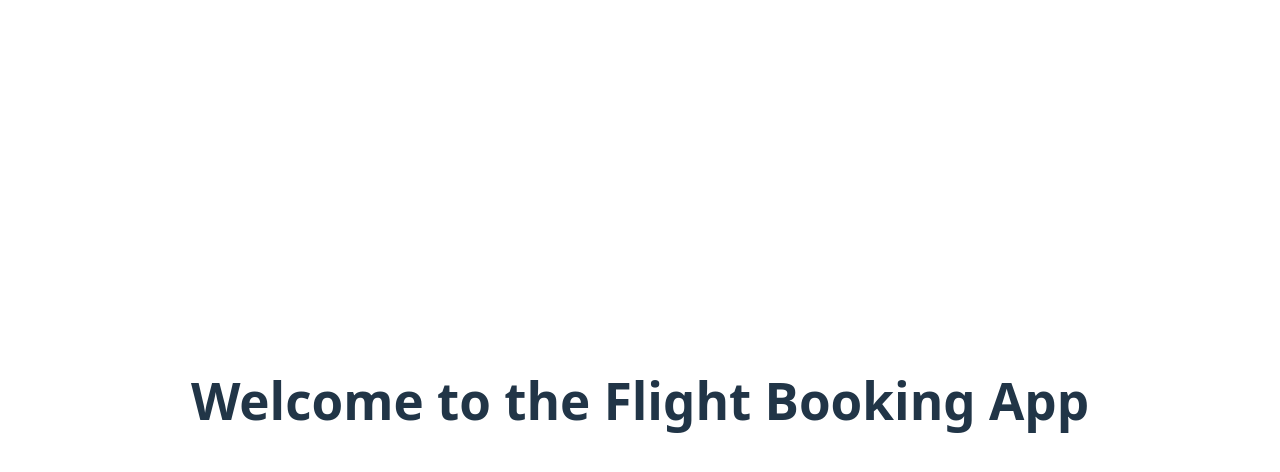
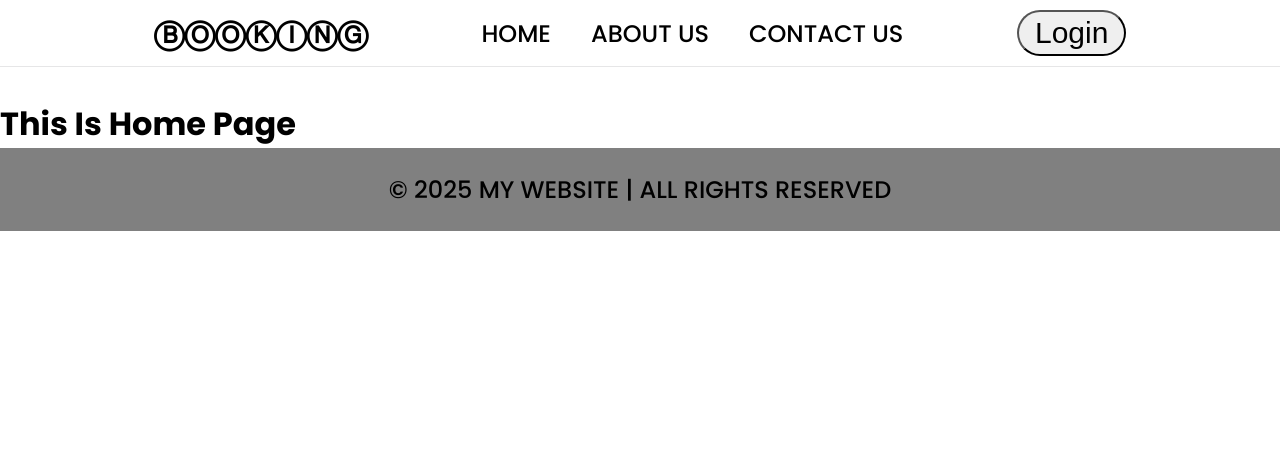
Before and after one commit to thekailashparihar/flight-management-system, a React (Vite) app in the folder frontend/: page / in a window 1280 px wide. Shown: the top 472 px of the page. Built offline with nearby package versions, Linux system fonts and the light colour scheme.

Commit message:
Setup basic routes in App.jsx added Header Footer and Navbar

```diff
--- a/frontend/src/App.css
+++ b/frontend/src/App.css
@@ -1,42 +1,58 @@
-#root {
-    max-width: 1280px;
-    margin: 0 auto;
-    padding: 2rem;
-    text-align: center;
+/* Header Styles */
+
+header {
+    background-color: rgb(255, 255, 255);
+    display: flex;
+    justify-content: space-evenly;
+    align-items: center;
+    padding: 10px 40px;
+    width: 100%;
+    box-shadow: rgba(17, 17, 26, 0.1) 0px 1px 0px;
+    position: fixed;
+    left: 0px;
+    top: 0px;
 }
 
-.logo {
-    height: 6em;
-    padding: 1.5em;
-    will-change: filter;
-    transition: filter 300ms;
-}
-.logo:hover {
-    filter: drop-shadow(0 0 2em #646cffaa);
-}
-.logo.react:hover {
-    filter: drop-shadow(0 0 2em #61dafbaa);
+.brand-logo a {
+    font-size: 30px;
+    font-weight: 700;
+    color: black;
+    text-decoration: none;
 }
 
-@keyframes logo-spin {
-    from {
-        transform: rotate(0deg);
-    }
-    to {
-        transform: rotate(360deg);
-    }
+nav {
+    display: flex;
+    gap: 40px;
 }
 
-@media (prefers-reduced-motion: no-preference) {
-    a:nth-of-type(2) .logo {
-        animation: logo-spin infinite 20s linear;
-    }
+nav a {
+    text-decoration: none;
+    color: black;
+    font-size: x-large;
+    font-weight: 500;
+    text-transform: uppercase;
 }
 
-.card {
-    padding: 2em;
+nav a:hover {
+    color: red;
 }
 
-.read-the-docs {
-    color: #888;
+.login-btn button {
+    padding: 4px 16px;
+    font-size: 30px;
+    cursor: pointer;
+    border-radius: 1020px;
 }
+/* Footer Styles */
+
+footer {
+    background-color: grey;
+    display: flex;
+    justify-content: center;
+    align-items: center;
+    padding: 24px;
+    color: black;
+    font-size: x-large;
+    font-weight: 500;
+    text-transform: uppercase;
+}
--- a/frontend/src/App.jsx
+++ b/frontend/src/App.jsx
@@ -1,9 +1,30 @@
+import { BrowserRouter, Routes, Route } from "react-router-dom";
+
 import "./App.css";
+
+import Header from "./common/Header";
+import Footer from "./common/Footer";
+import Home from "./pages/Home";
+import Login from "./pages/Login";
+import SignUp from "./pages/SignUp";
 
 function App() {
     return (
         <>
-            <h1>Welcome to the Flight Booking App</h1>
+            <BrowserRouter>
+                <Header />
+
+                <main>
+                    <Routes>
+                        <Route path="/" element={<Home />} />
+                        <Route path="/login" element={<Login />} />
+                        <Route path="/signup" element={<SignUp />} />
+                        <Route path="*" element={<h2>404 Page Not Found</h2>} />
+                    </Routes>
+                </main>
+
+                <Footer />
+            </BrowserRouter>
         </>
     );
 }
--- /dev/null
+++ b/frontend/src/common/Footer.jsx
@@ -0,0 +1,9 @@
+function Footer() {
+  return (
+    <footer>
+      <p>© 2025 My Website | All rights reserved</p>
+    </footer>
+  );
+}
+
+export default Footer;
--- /dev/null
+++ b/frontend/src/common/Header.jsx
@@ -0,0 +1,23 @@
+import { Link } from "react-router-dom";
+
+function Header() {
+    return (
+        <header>
+            <div className="brand-logo">
+                <Link to="/">ⒷⓄⓄⓀⒾⓃⒼ</Link>
+            </div>
+            <div>
+                <nav>
+                    <Link to="/">Home</Link>
+                    <Link to="/about-us">About Us</Link>
+                    <Link to="/contact-us">Contact Us</Link>
+                </nav>
+            </div>
+            <div className="login-btn">
+                <button>Login</button>
+            </div>
+        </header>
+    );
+}
+
+export default Header;
--- a/frontend/src/index.css
+++ b/frontend/src/index.css
@@ -1,68 +1,18 @@
 :root {
-    font-family: system-ui, Avenir, Helvetica, Arial, sans-serif;
-    line-height: 1.5;
-    font-weight: 400;
-
-    color-scheme: light dark;
-    color: rgba(255, 255, 255, 0.87);
-    background-color: #242424;
-
-    font-synthesis: none;
-    text-rendering: optimizeLegibility;
-    -webkit-font-smoothing: antialiased;
-    -moz-osx-font-smoothing: grayscale;
+    font-family: "Poppins", sans-serif;
+}
+/* Reset default margin & padding */
+* {
+    margin: 0;
+    padding: 0;
+    box-sizing: border-box;
 }
 
-a {
-    font-weight: 500;
-    color: #646cff;
-    text-decoration: inherit;
-}
-a:hover {
-    color: #535bf2;
-}
-
-body {
-    margin: 0;
-    display: flex;
-    place-items: center;
-    min-width: 320px;
+html,
+body,
+#root {
     min-height: 100vh;
 }
-
-h1 {
-    font-size: 3.2em;
-    line-height: 1.1;
+body {
+    padding-top: 100px;
 }
-
-button {
-    border-radius: 8px;
-    border: 1px solid transparent;
-    padding: 0.6em 1.2em;
-    font-size: 1em;
-    font-weight: 500;
-    font-family: inherit;
-    background-color: #1a1a1a;
-    cursor: pointer;
-    transition: border-color 0.25s;
-}
-button:hover {
-    border-color: #646cff;
-}
-button:focus,
-button:focus-visible {
-    outline: 4px auto -webkit-focus-ring-color;
-}
-
-@media (prefers-color-scheme: light) {
-    :root {
-        color: #213547;
-        background-color: #ffffff;
-    }
-    a:hover {
-        color: #747bff;
-    }
-    button {
-        background-color: #f9f9f9;
-    }
-}
--- /dev/null
+++ b/frontend/src/pages/Home.jsx
@@ -0,0 +1,9 @@
+function Home() {
+    return (
+        <div className="home-page">
+            <h1>This Is Home Page</h1>
+        </div>
+    );
+}
+
+export default Home;
--- /dev/null
+++ b/frontend/src/pages/Login.jsx
@@ -0,0 +1,5 @@
+function Login() {
+    return <div>Login</div>;
+}
+
+export default Login;
--- /dev/null
+++ b/frontend/src/pages/SignUp.jsx
@@ -0,0 +1,5 @@
+function SignUp() {
+    return <div>SignUp</div>;
+}
+
+export default SignUp;
```
